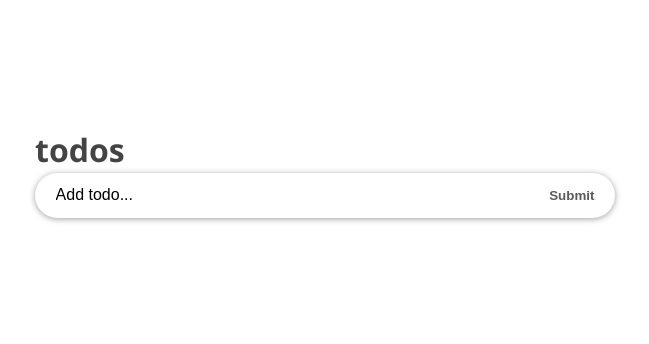
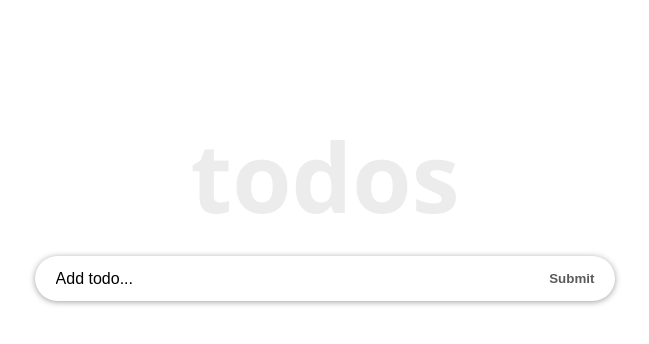
Before and after one commit to amare1990/todos-list-react, a React (Create React App) app: page / in a window 1280 px wide. Shown: the top 344 px of the page, without its empty margins (315-964 px from the left). Built offline with nearby package versions, Linux system fonts and the light colour scheme.

Commit message:
Add inline styles for the Header component

```diff
--- a/src/components/Header.js
+++ b/src/components/Header.js
@@ -6,7 +6,17 @@
   render() {
     return (
       <header>
-        <h1 >todos</h1>
+        <h1 style={{
+        fontSize: "6rem",
+        fontWeight: "600",
+        marginBottom: "2rem",
+        lineHeight: "1em",
+        color: "#ececec",
+        textTransform: "lowercase",
+        textAlign: "center",
+      }}>
+
+          todos</h1>
       </header>
     );
   }
```
